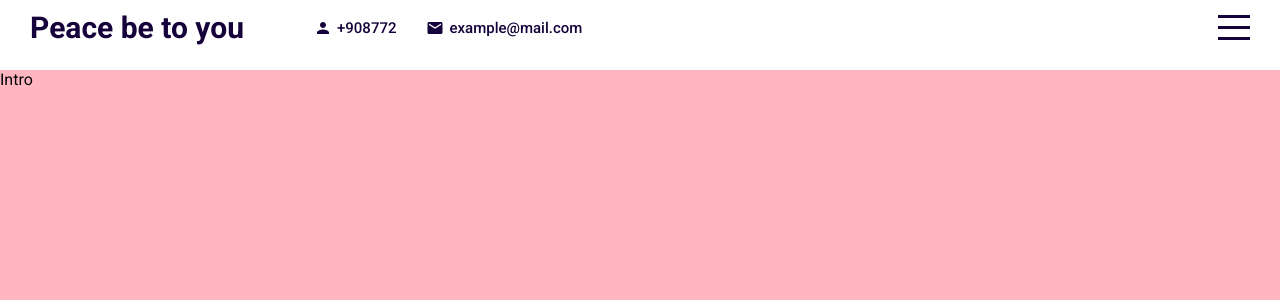
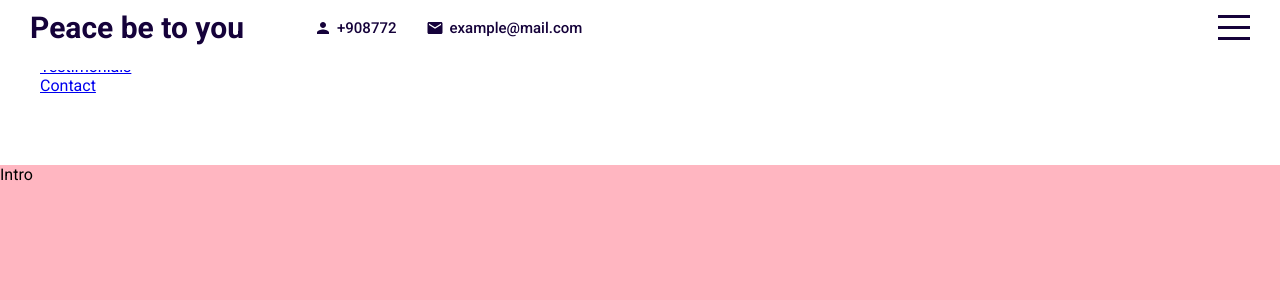
Before and after one commit to david204code/PortfolioLamaDev, a React (Create React App) app: page / in a window 1280 px wide. Shown: the top 300 px of the page. Built offline with nearby package versions, Linux system fonts and the light colour scheme.

Commit message:
New menu component, add li with links/a and imported onto App.jsx

```diff
--- a/src/App.jsx
+++ b/src/App.jsx
@@ -6,6 +6,7 @@
 import Contact from "./components/contact/Contact";
 import "./app.scss";
 import { useState } from "react";
+import Menu from "./components/menu/Menu";
 
 function App() {
   // state
@@ -14,6 +15,7 @@
   return (
     <div className="app">
       <Topbar menuOpen={menuOpen} setMenuOpen={setMenuOpen} />
+      <Menu />
       <div className="sections">
         <Intro />
         <Portforlio />
--- /dev/null
+++ b/src/components/menu/Menu.jsx
@@ -0,0 +1,26 @@
+import React from "react";
+import "./menu.scss";
+
+export default function Menu() {
+  return (
+    <div className="menu">
+      <ul>
+        <li>
+          <a href="#intro">Home</a>
+        </li>
+        <li>
+          <a href="#portfolio">Porfolio</a>
+        </li>
+        <li>
+          <a href="#works">Works</a>
+        </li>
+        <li>
+          <a href="#testimonials">Testimonials</a>
+        </li>
+        <li>
+          <a href="#contact">Contact</a>
+        </li>
+      </ul>
+    </div>
+  );
+}
```
Also changed, not shown: src/components/menu/menu.scss (added).
